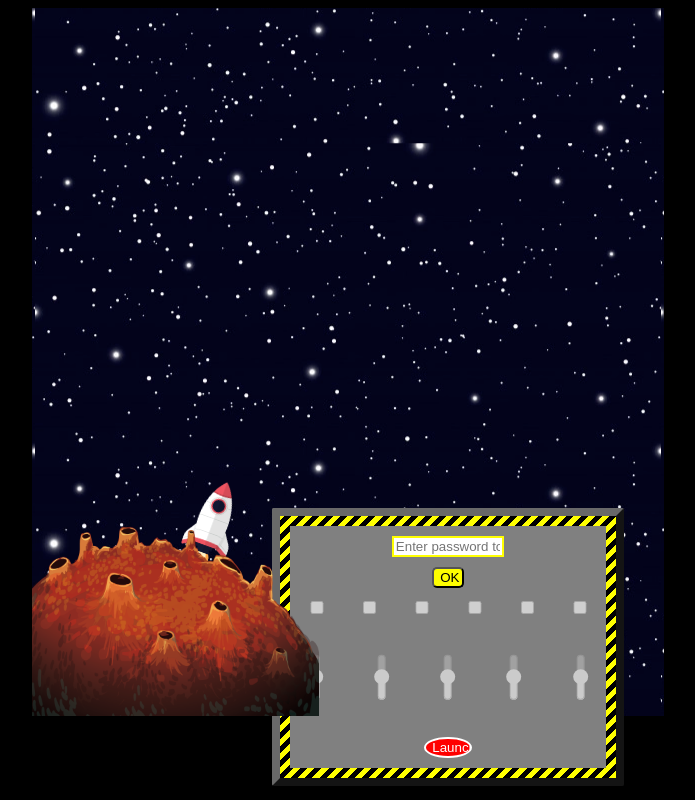
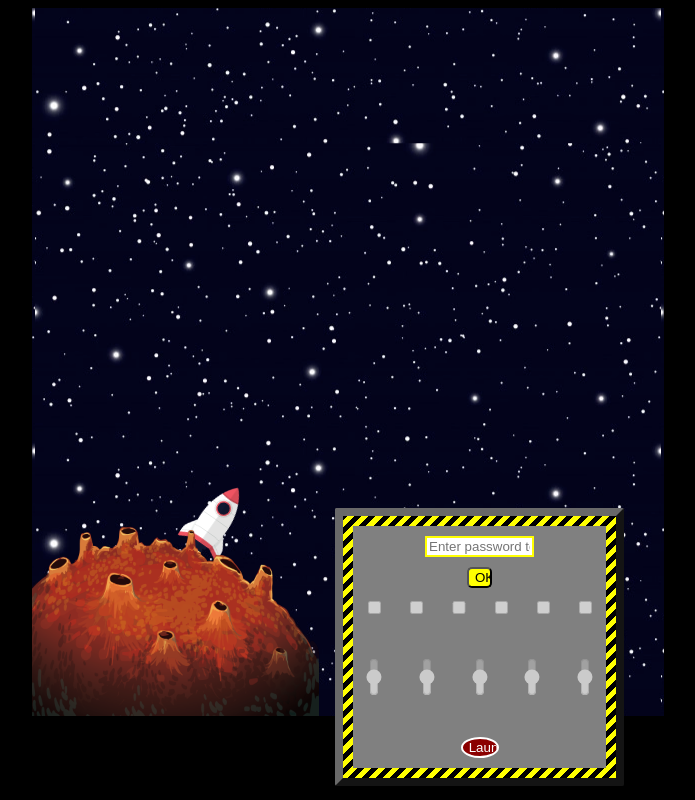
Before and after one commit to joshn28/Open-Space, a plain HTML site: page index.html in a window 1280 px wide. Shown: the whole page, without its empty margins (292-987 px from the left). Drawn offline with Linux system fonts and the light colour scheme.

Commit message:
Change the width of control panel and password input

```diff
--- a/index.css
+++ b/index.css
@@ -29,14 +29,14 @@ body {
     left: 130px;
     width: 100px;
     height: auto;
-    transform: rotate(20deg);
+    transform: rotate(35deg);
 }
 
 .control-panel {
     padding: 10px;
     display: flex;
     flex-direction: column;
-    width: 50%;
+    width: 40%;
     position: absolute;
     right: 40px;
     top: 500px;
@@ -71,15 +71,19 @@ body {
 
 #launch-button {
     border-radius: 50%;
-    background-color: red;
+    background: darkred;
     border: solid 2px white;
     color: white;
     margin-bottom: 10px;
 }
 
+#launch-button:enabled {
+    background: red;
+}
+
 #password {
     margin-top: 10px;
-    width: 33%;
+    width: 40%;
     border: solid 2px yellow;
     margin-bottom: 10px;
 }
```
